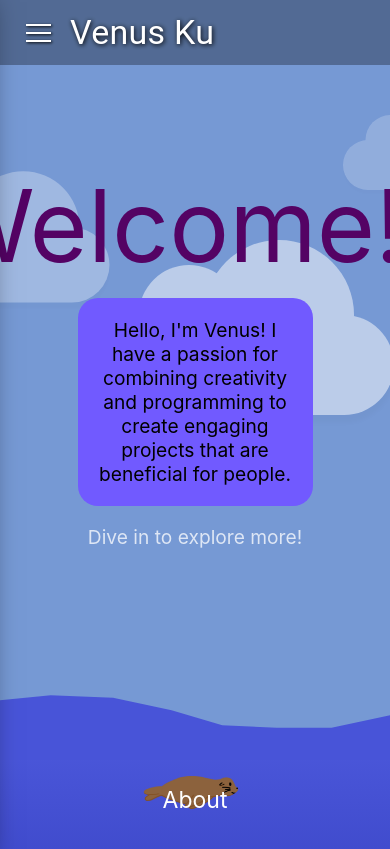
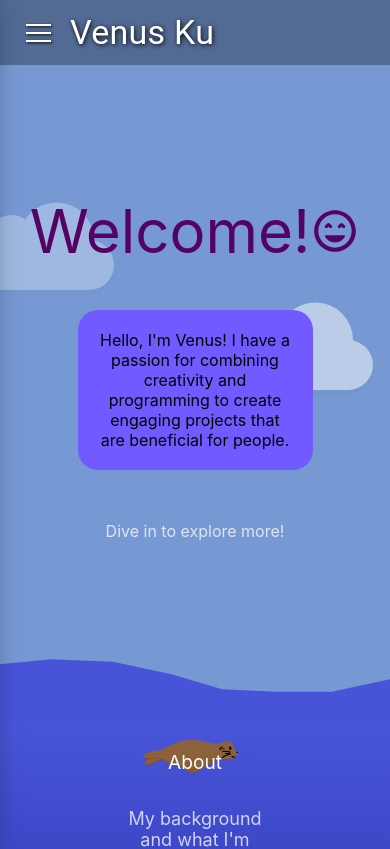
Before and after one commit to venuswku/venuswku.github.io, a React (Create React App) app: page / in a window 390 px wide. Shown: the top 849 px of the page. Built offline with nearby package versions, Linux system fonts and the light colour scheme.

Commit message:
made home page responsive

```diff
--- a/src/Pages/Home/Home.css
+++ b/src/Pages/Home/Home.css
@@ -43,7 +43,7 @@
     transform: scale(0.5);
     position: relative;
     z-index: 0;     /* by default when transform is used */
-    -webkit-animation: animateCloud1Initial 30s 1,animateCloud1Loop 60s linear 30s infinite;
+    -webkit-animation: animateCloud1Initial 30s 1, animateCloud1Loop 60s linear infinite 30s;
     animation: animateCloud1Initial 30s 1, animateCloud1Loop 60s linear infinite 30s;
 }
 @keyframes animateCloud1Initial {
@@ -256,3 +256,62 @@
     position: relative;
     z-index: 1;
 }
+
+/* when display screen is less than or equal to 768 pixels wide */
+@media (max-width: 768px) {
+    .cloud {
+        transform: scale(0.5);
+    }
+    .cloud1 {
+        animation: animateCloud1Initial 15s 1, animateCloud1Loop 30s linear infinite 15s;
+    }
+    .cloud2 {
+        animation: animateCloud2 35s linear infinite;
+    }
+    .cloud3 {
+        animation: animateCloud3Initial 25s linear 1, animateCloud3Loop 32s linear infinite 22s;
+    }
+    .home-heading {
+        font-size: 60px;
+        margin-top: -270px;
+    }
+    .intro-content {
+        margin: 3% 0 8%;
+    }
+    .wave {
+        margin-top: -17%;
+    }
+}
+
+/* when display screen is less than or equal to 425 pixels wide */
+@media (max-width: 425px) {
+    .home-heading {
+        margin-top: -220px;
+        margin-bottom: 8%;
+    }
+    .intro-content {
+        margin: 3% 0 13%;
+    }
+}
+
+/* when display screen is less than or equal to 375 pixels wide */
+@media (max-width: 375px) {
+    .home-heading {
+        margin-top: -250px;
+    }
+    .wave {
+        margin-top: -26%;
+    }
+}
+
+/* when display screen is less than or equal to 320 pixels wide */
+@media (max-width: 320px) {
+    .home-heading {
+        font-size: 50px;
+        margin-top: -280px;
+        margin-bottom: 5%;
+    }
+    .wave {
+        margin-top: -40%;
+    }
+}
--- a/src/index.css
+++ b/src/index.css
@@ -24,3 +24,10 @@ code {
   font-family: source-code-pro, Menlo, Monaco, Consolas, 'Courier New',
     monospace;
 }
+
+/* when display screen is less than or equal to 768 pixels wide */
+@media (max-width: 768px) {
+  body {
+    font-size: medium;
+  }
+}
```
